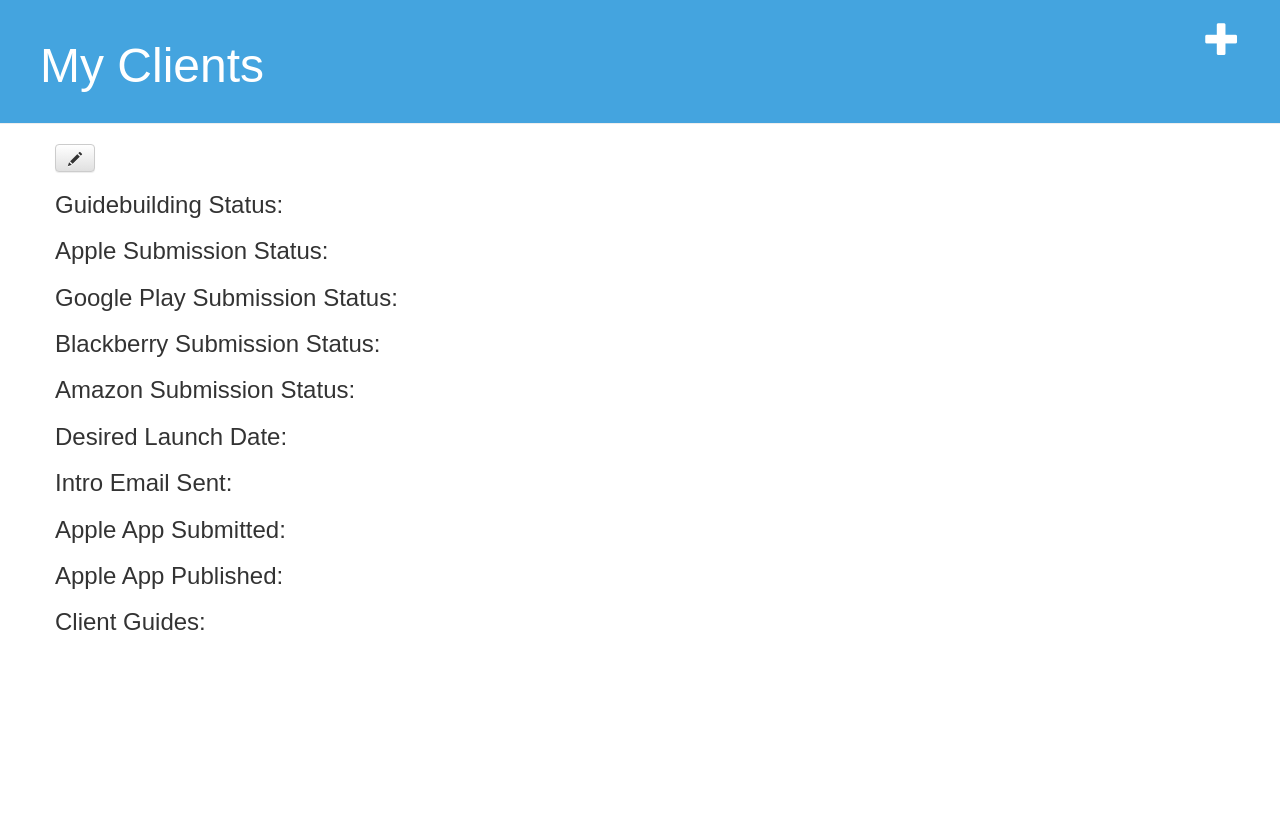
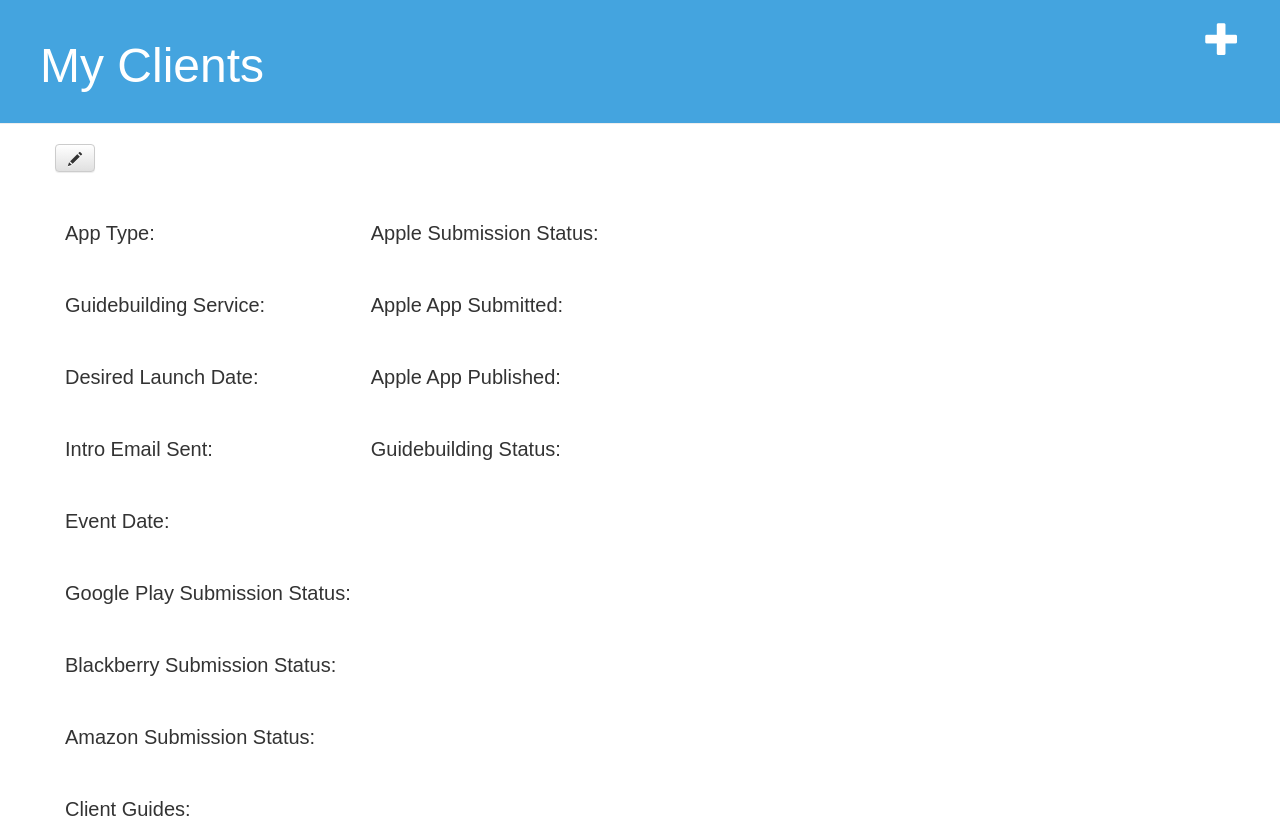
Before and after one commit to gfdipert/GB-Client-MGMT, a Django app: template blog/templates/blog/client_detail.html in a window 1280 px wide. Before the commit the page ends 630 px from the top, so only its background shows below. Run offline with Django 3.2, Linux system fonts and the light colour scheme; the template is opened without the code that fills it, so the values that code supplies are empty; some libraries are stand-ins or nearby versions.

Commit message:
Added HTML, added tables and doc strings

```diff
--- a/blog/forms.py
+++ b/blog/forms.py
@@ -5,4 +5,4 @@
 
 	class Meta:
 		model = Client
-		fields = ('name','gstatus','appstatus','pstatus','bstatus','astatus','intro','appsub','apppub','applaunch')
+		fields = ('name','gstatus', 'prostatus', 'appstatus','pstatus','bstatus','astatus','intro','appsub','apppub','applaunch')
--- a/blog/static/css/blog.css
+++ b/blog/static/css/blog.css
@@ -14,8 +14,17 @@
     margin-left: 40px;
 }
 
-h1, h2, h3, h4 {
+h1, h4 {
     font-family: 'Arial';
+}
+
+h2 {
+    font-family: 'Arial';
+    font-size: 17pt;
+}
+h3 {
+    font-family: 'Arial';
+    font-size: 15pt;
 }
 
 .date {
@@ -45,3 +54,15 @@
 .post h1 a, .post h1 a:visited {
     color: #000000;
 }
+
+table, th, td {
+    border-collapse: collapse;
+}
+
+th {
+    padding: 25px;
+}
+
+td {
+    padding: 10px;
+}
--- a/blog/templates/blog/client_detail.html
+++ b/blog/templates/blog/client_detail.html
@@ -9,16 +9,37 @@
         {% endif %}
         <a class="btn btn-default" href="{% url 'client_edit' pk=client.pk %}"><span class="glyphicon glyphicon-pencil"></span></a>
         <h1>{{ client.name }}</h1>
-    	<p><h3>Guidebuilding Status: </h3>{{ client.get_gstatus_display|linebreaks }}</p>
-        <p><h3>Apple Submission Status: </h3>{{ client.get_appstatus_display|linebreaks }}</p>
-        <p><h3>Google Play Submission Status: </h3>{{ client.get_pstatus_display|linebreaks }}</p>
-        <p><h3>Blackberry Submission Status: </h3>{{ client.get_bstatus_display|linebreaks }}</p>
-        <p><h3>Amazon Submission Status: </h3>{{ client.get_astatus_display|linebreaks }}</p>
-        <p><h3>Desired Launch Date: </h3>{{ client.applaunch|linebreaks }}</p>
-        <p><h3>Intro Email Sent:  </h3>{{ client.intro|linebreaks }}</p>
-        <p><h3>Apple App Submitted: </h3>{{ client.appsub|linebreaks }}</p>
-        <p><h3>Apple App Published: </h3>{{ client.apppub|linebreaks }}</p>
-     <!--   <p><h3>Event Date: </h3>{{ client.eventdate|linebreaks }}</p>!-->
-        <p><h3>Client Guides: </h3>{{ client.guides|linebreaks }}</p>
+        <table>
+            <tr>
+    	       <td><h3>App Type: </h3>{{ client.get_apptype_display|linebreaks }}</td>
+               <td><h3>Apple Submission Status: </h3>{{ client.get_appstatus_display|linebreaks }}</td>
+            </tr>
+                <td><h3>Guidebuilding Service: </h3>{{ client.get_prostatus_display|linebreaks }}</td>
+                <td><h3>Apple App Submitted: </h3>{{ client.appsub|linebreaks }}</td>
+            </tr>
+            <tr>
+                <td><h3>Desired Launch Date: </h3>{{ client.applaunch|linebreaks }}</td>
+                <td><h3>Apple App Published: </h3>{{ client.apppub|linebreaks }}</td>
+            </tr>
+            <tr>
+                <td><h3>Intro Email Sent:  </h3>{{ client.intro|linebreaks }}</td>
+                <td><h3>Guidebuilding Status: </h3>{{ client.get_gstatus_display|linebreaks }}</td>
+            </tr>
+            <tr>
+                <td><h3>Event Date: </h3>{{ client.eventdate|linebreaks }}</td>
+            </tr>
+            <tr>
+                <td><h3>Google Play Submission Status: </h3>{{ client.get_pstatus_display|linebreaks }}</td>
+            </tr>
+            <tr>
+                <td><h3>Blackberry Submission Status: </h3>{{ client.get_bstatus_display|linebreaks }}</td>
+            </tr>
+            <tr>
+                <td><h3>Amazon Submission Status: </h3>{{ client.get_astatus_display|linebreaks }}</td>
+            </tr>
+            <tr>
+                <td><h3>Client Guides: </h3>{{ client.guides|linebreaks }}</td>
+            </tr>
+        </table>
     </div>
 {% endblock %}
```
Also changed, not shown: blog/models.py (+14 -3 lines), blog/templates/blog/client_list.html (+6 -3 lines), blog/views.py (+3 -5 lines), blog/migrations/0010_auto_20160112_1406.py (added), blog/migrations/0011_client_apptype.py (added), blog/migrations/0012_auto_20160112_1432.py (added).
